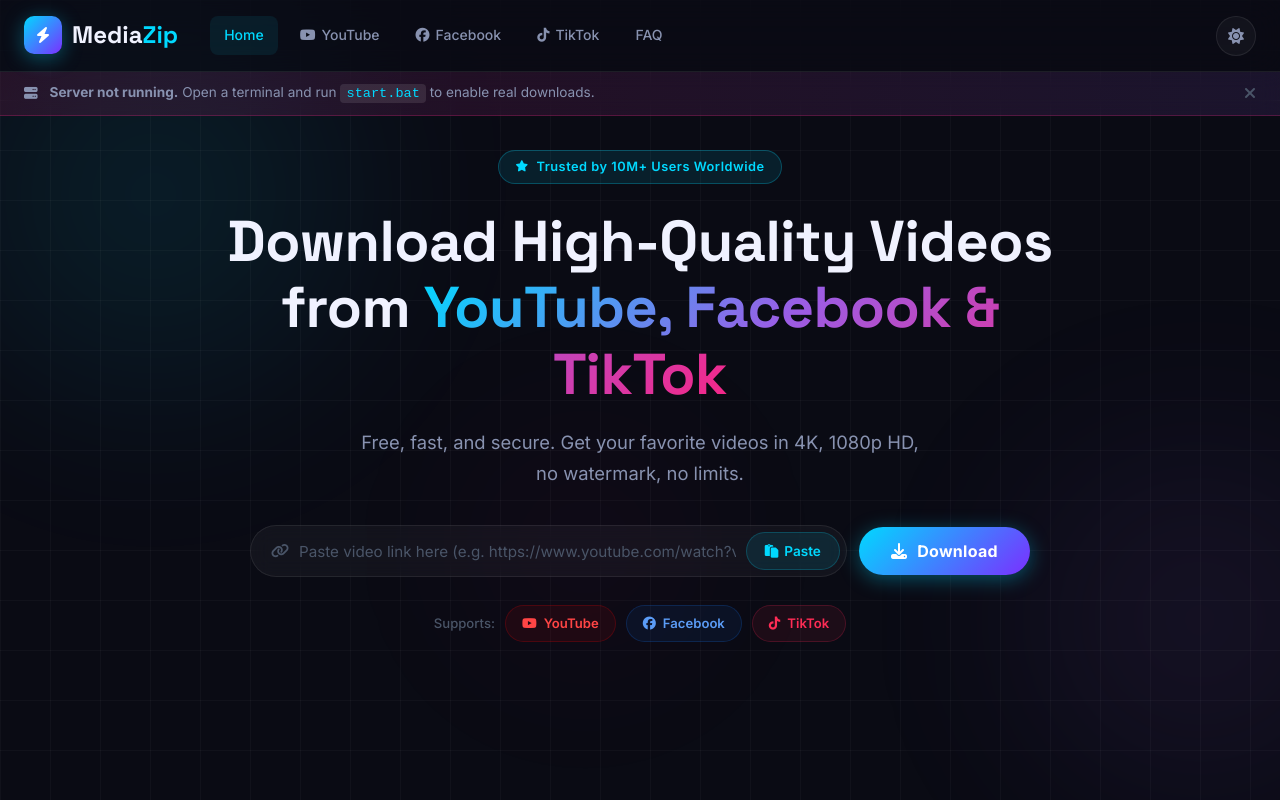
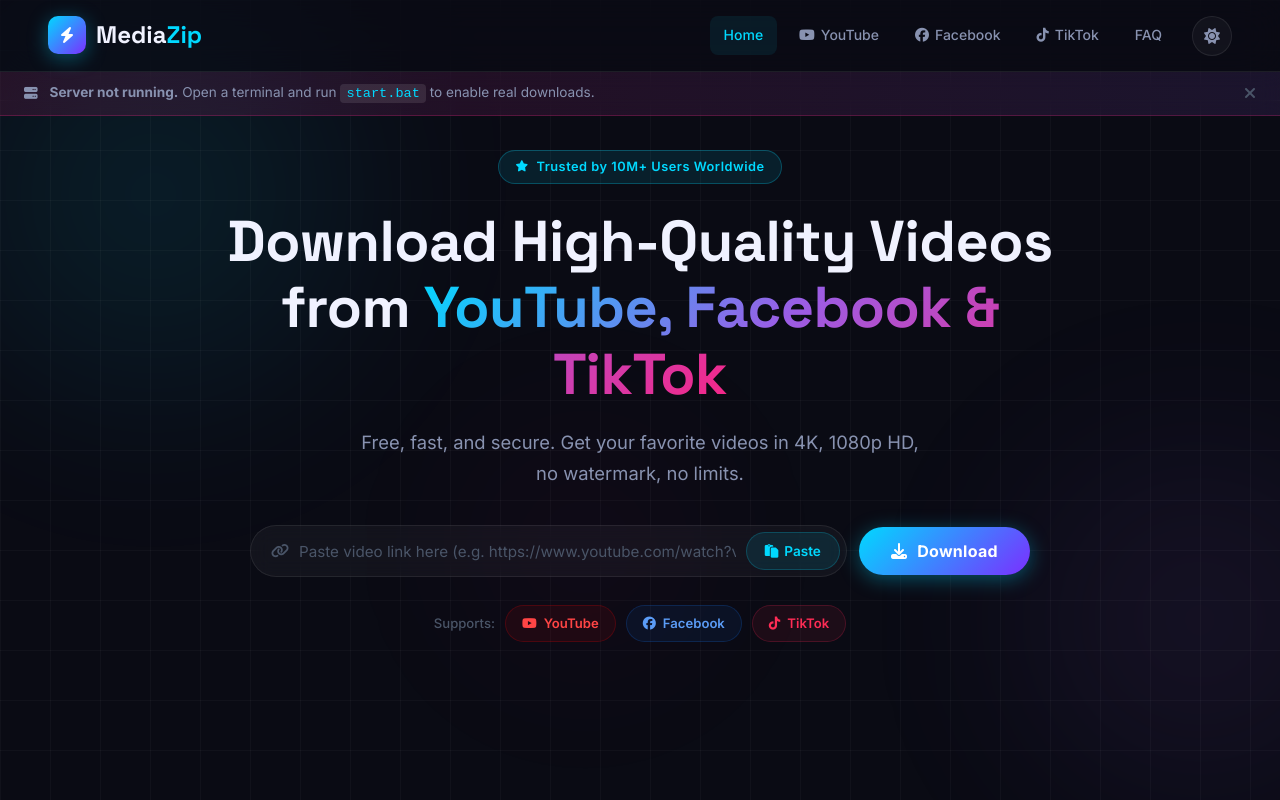
Before and after one commit to maruf320101/Mediazip, a website: page index.html in a window 1280 px wide. Shown: the top 800 px of the page. Drawn offline with Linux system fonts and the light colour scheme; no server answers.

Commit message:
style(navbar): position logo on left and align all links and actions to right

```diff
--- a/style.css
+++ b/style.css
@@ -111,13 +111,13 @@ button { cursor: pointer; border: none; background: none; font-family: inherit;
 .navbar.scrolled { box-shadow: 0 4px 30px rgba(0,0,0,0.3); }
 
 .nav-container {
-  max-width: 1280px;
-  margin: 0 auto;
-  padding: 0 24px;
+  width: 100%;
+  max-width: 100%;
+  padding: 0 clamp(20px, 4vw, 48px);
   height: 100%;
   display: flex;
   align-items: center;
-  gap: 32px;
+  justify-content: space-between;
 }
 
 /* Logo */
@@ -142,12 +142,12 @@ button { cursor: pointer; border: none; background: none; font-family: inherit;
 .logo-text { color: var(--text-primary); }
 .logo-accent { color: var(--accent-cyan); }
 
-/* Nav Links */
+/* Nav Links - pushed to the right alongside nav actions */
 .nav-links {
   display: flex;
   align-items: center;
   gap: 8px;
-  flex: 1;
+  margin-left: auto;
 }
 .nav-link {
   display: flex;
@@ -170,7 +170,7 @@ button { cursor: pointer; border: none; background: none; font-family: inherit;
   display: flex;
   align-items: center;
   gap: 12px;
-  margin-left: auto;
+  margin-left: 16px;
 }
 
 .theme-toggle {
@@ -1250,6 +1250,7 @@ section { padding: 100px 0; }
     position: fixed;
     top: var(--navbar-h);
     left: 0; right: 0;
+    margin-left: 0;
     background: var(--bg-primary);
     border-bottom: 1px solid var(--border);
     padding: 20px 24px;
```
